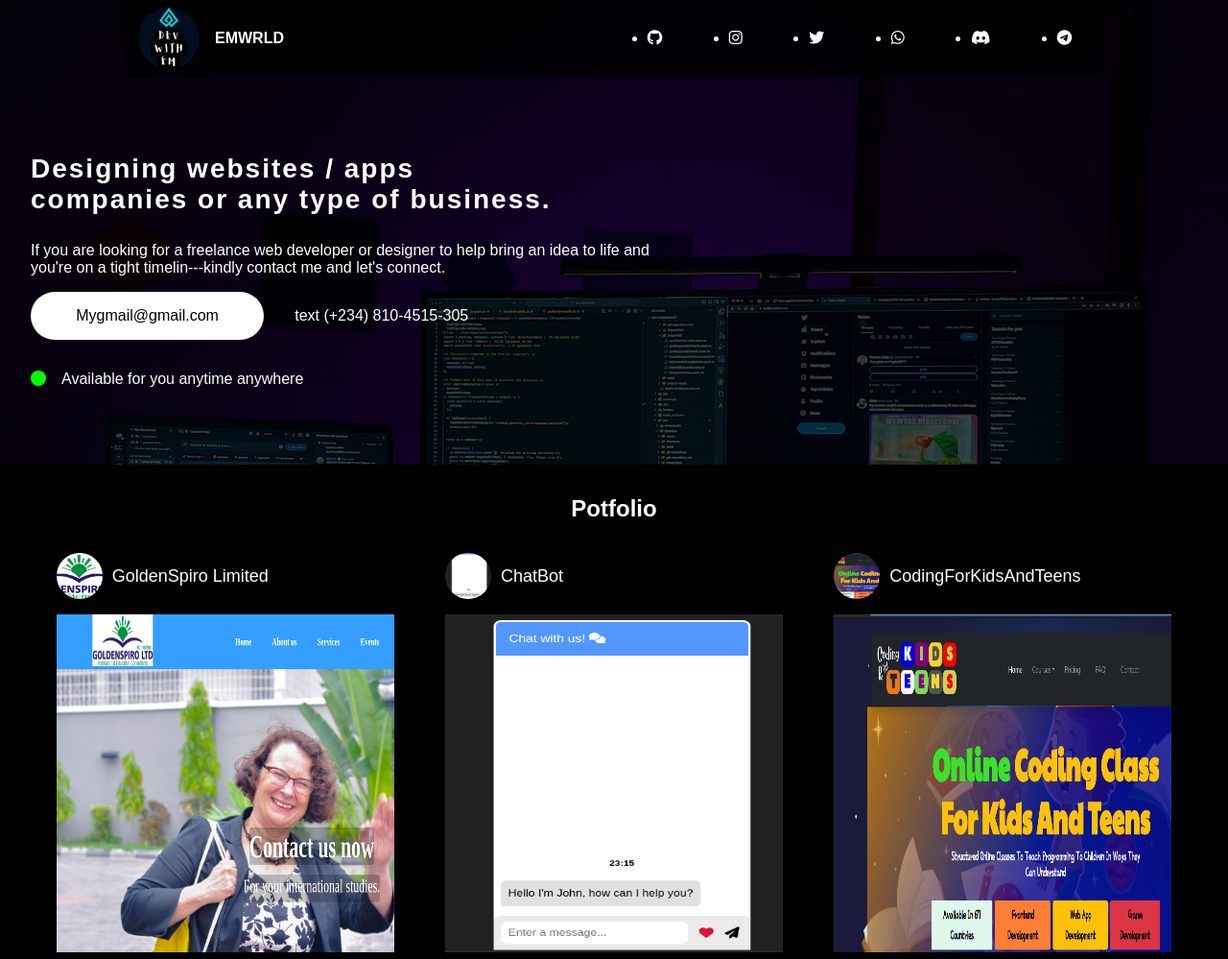
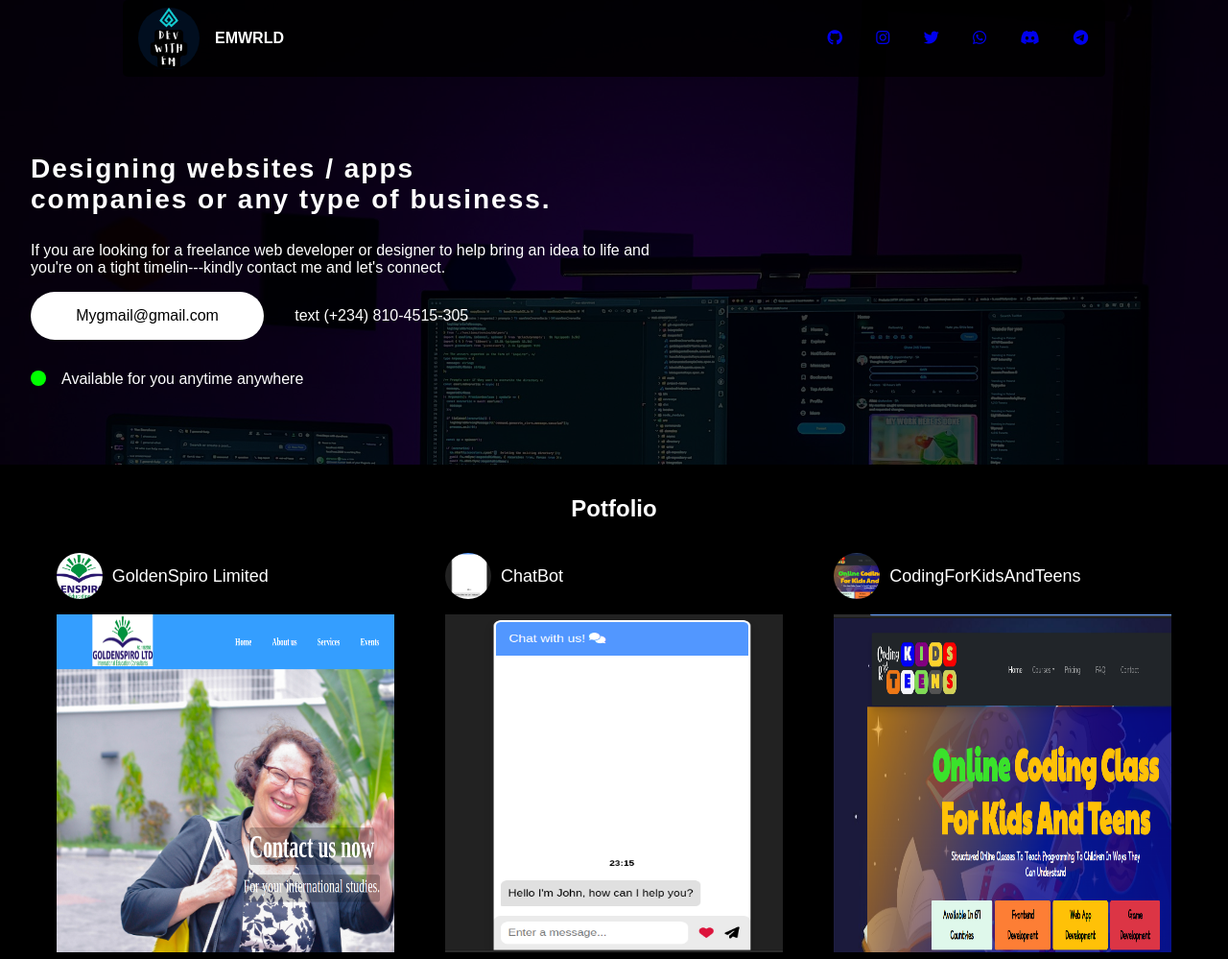
Before and after one commit to emdevelopa/portfolio, a plain HTML site: page index.html in a window 1280 px wide. Shown: the top 999 px of the page at 96% size. Drawn offline with Linux system fonts and the light colour scheme.

Commit message:
added icons updated

```diff
--- a/css/style.css
+++ b/css/style.css
@@ -44,14 +44,19 @@ nav .right-nav img {
 }
 
 nav .left-nav {
-    width: 50%;
+    width: 30%;
 }
 
 nav .left-nav ul {
     display: flex;
     justify-content: space-around;
 }
-
+nav .left-nav li{
+    list-style: none;
+}
+nav .left-nav li a:hover{
+    color: blue;
+}
 .main {
     color: #fff;
 
@@ -222,4 +227,7 @@ footer {
         margin-top: 2em;
         padding: 2em;
     }
+    nav .left-nav {
+    width: 50%;
 }
+}
--- a/index.html
+++ b/index.html
@@ -21,12 +21,12 @@
                 </div>
                 <div class="left-nav">
                     <ul>
-                        <li><i class="fa-brands fa-github"></i></li>
-                        <li><i class="fa-brands fa-instagram"></i></li>
-                        <li><i class="fa-brands fa-twitter"></i></li>
-                        <li><i class="fa-brands fa-whatsapp"></i></li>
-                        <li><i class="fa-brands fa-discord"></i></li>
-                        <li><i class="fa-brands fa-telegram"></i></li>
+                        <li><a href="https://github.com/emdevelopa"><i class="fa-brands fa-github"></i></a></li>
+                        <li><a href="#"><i class="fa-brands fa-instagram"></i></a></li>
+                        <li><a href="https://twitter.com/Emwrld999"><i class="fa-brands fa-twitter"></i></a></li>
+                        <li><a href="https://api.whatsapp.com/send/?phone=08104515305&text&type=phone_number&app_absent=0"><i class="fa-brands fa-whatsapp"></i></a></li>
+                        <li><a href="#"><i class="fa-brands fa-discord"></i></a></li>
+                        <li><a href="https://t.me/@Emwrld999""><i class="fa-brands fa-telegram"></i></a></li>
                     </ul>
                 </div>
             </nav>
```
